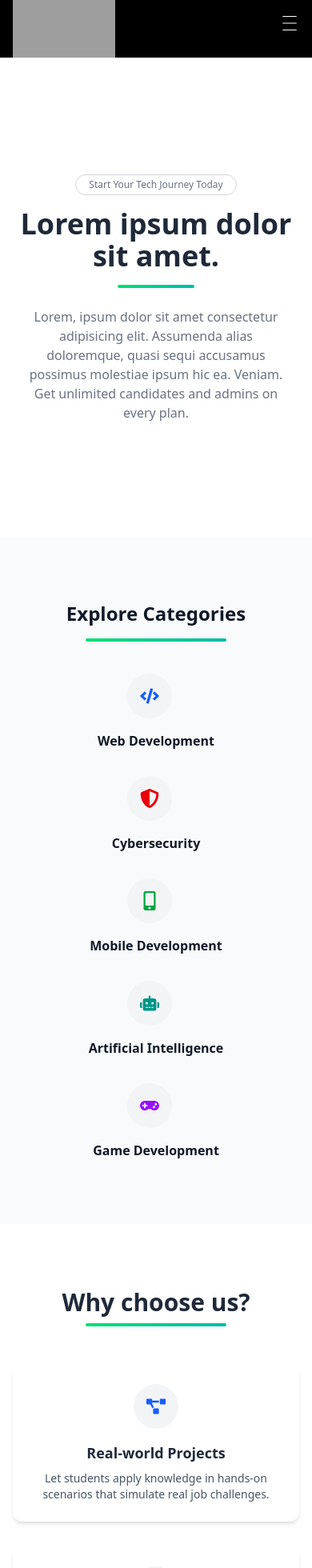
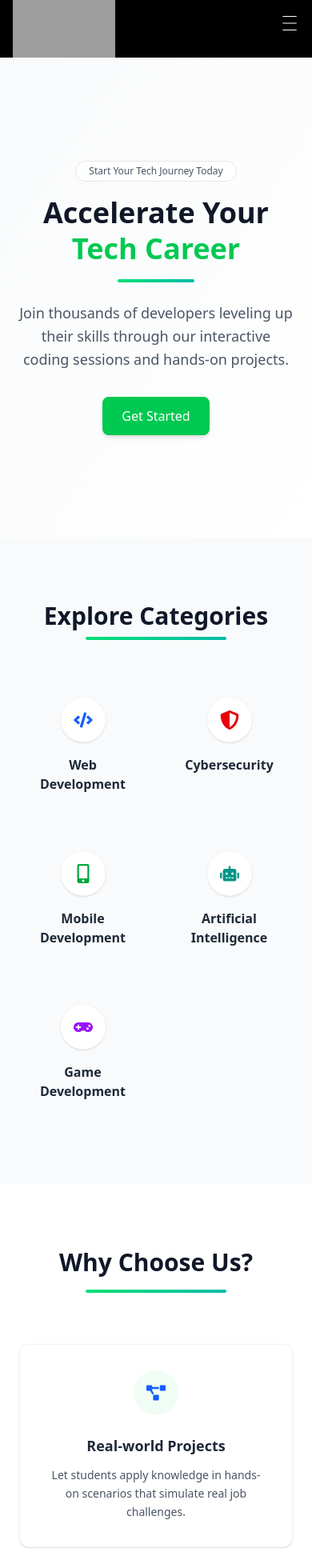
Before and after one commit to aboodtouq/techPractica, a React (Vite) app in the folder frontend/: page / in a window 390 px wide. Shown: the top 1960 px of the page at 80% size. Built offline with nearby package versions, Linux system fonts and the light colour scheme; grey boxes are pictures that could not be loaded.

Commit message:
some Edits

```diff
--- a/frontend/package.json
+++ b/frontend/package.json
@@ -15,6 +15,7 @@
     "@tailwindcss/vite": "^4.1.3",
     "@tanstack/react-query": "^5.74.4",
     "axios": "^1.8.4",
+    "framer-motion": "^12.9.2",
     "react": "^19.0.0",
     "react-dom": "^19.0.0",
     "react-hook-form": "^7.55.0",
--- a/frontend/src/api.ts
+++ b/frontend/src/api.ts
@@ -1,5 +1,3 @@
-// sessionApi.ts
-
 import { CookiesService, useAuthQuery } from "./imports.ts";
 
 export const token = CookiesService.get("UserToken");
--- a/frontend/src/components/ui/Buttom.tsx
+++ b/frontend/src/components/ui/Buttom.tsx
@@ -2,7 +2,7 @@ import { ButtonHTMLAttributes, ReactNode } from "react";
 
 interface IProps extends ButtonHTMLAttributes<HTMLButtonElement> {
   className?: string;
-  width?: "w-full" | " w-fit";
+  width?: "w-full" | "w-fit";
   children?: ReactNode;
 }
 const Button = ({ className, children, width = "w-full", ...Rest }: IProps) => {
--- a/frontend/src/pages/Home/Home.tsx
+++ b/frontend/src/pages/Home/Home.tsx
@@ -1,103 +1,162 @@
+import { motion } from "framer-motion";
 import { categories, features } from "../../data/data.ts";
+import { useNavigate } from "react-router-dom";
 
 const HomePage = () => {
+  const fadeIn = {
+    hidden: { opacity: 0, y: 20 },
+    visible: { opacity: 1, y: 0 },
+  };
+  const navegate = useNavigate();
   return (
-    <>
+    <div className="overflow-hidden">
       {/* HERO SECTION */}
-      <div className="relative overflow-hidden bg-white h-[600px] flex items-center justify-center px-6">
+      <section className="relative bg-gradient-to-br from-gray-50 to-white h-[600px] flex items-center justify-center px-6">
+        <div className="absolute inset-0 overflow-hidden">
           <img
             src="/src/assets/left-side.png"
-          alt="Left Tech Logos"
-          className="absolute left-0 top-0 h-full hidden lg:block"
+            alt="Tech Logos"
+            className="absolute left-0 top-0 h-full opacity-20 lg:opacity-100 object-cover hidden lg:block"
           />
           <img
             src="/src/assets/right-side.png"
-          alt="Right Tech Logos"
-          className="absolute right-0 top-0 h-full hidden lg:block"
+            alt="Tech Logos"
+            className="absolute right-0 top-0 h-full opacity-20 lg:opacity-100 object-cover hidden lg:block"
           />
+        </div>
 
-        <div className="text-center max-w-2xl z-10">
-          <div className="mb-4 inline-block rounded-full border border-gray-300 px-4 py-1 text-xs text-gray-500">
+        <motion.div
+          initial="hidden"
+          animate="visible"
+          variants={fadeIn}
+          transition={{ duration: 0.8 }}
+          className="text-center max-w-2xl z-10"
+        >
+          <motion.div
+            variants={fadeIn}
+            transition={{ delay: 0.2 }}
+            className="mb-4 inline-block rounded-full border border-gray-200 px-4 py-1 text-xs text-gray-600 bg-white/80 backdrop-blur-sm"
+          >
             Start Your Tech Journey Today
-          </div>
-          <h2 className="text-4xl font-bold text-center text-gray-800 mb-2">
-            Lorem ipsum dolor sit amet.{" "}
-          </h2>
-          <div className="w-24 h-1 bg-gradient-to-r from-green-400 to-teal-500 mx-auto mt-4 rounded-full"></div>
-          <p className="mt-6 text-gray-500">
-            Lorem, ipsum dolor sit amet consectetur adipisicing elit. Assumenda
-            alias doloremque, quasi sequi accusamus possimus molestiae ipsum hic
-            ea. Veniam. <br />
-            Get unlimited candidates and admins on every plan.
-          </p>
-          {/* <div className="mt-8 flex justify-center">
-            <input
-              type="email"
-              placeholder="Work email address"
-              className="px-4 py-3 w-64 border border-gray-300 rounded-l-lg focus:outline-none"
+          </motion.div>
+          <motion.h1
+            variants={fadeIn}
+            transition={{ delay: 0.3 }}
+            className="text-4xl md:text-5xl font-bold text-gray-900 mb-4 leading-tight"
+          >
+            Accelerate Your <span className="text-green-500">Tech Career</span>
+          </motion.h1>
+          <motion.div
+            variants={fadeIn}
+            transition={{ delay: 0.4 }}
+            className="w-24 h-1 bg-gradient-to-r from-green-400 to-teal-500 mx-auto rounded-full"
           />
-            <button className="bg-green-500 text-white px-6 py-3 rounded-r-lg hover:bg-green-600">
-              Start Trial
+          <motion.p
+            variants={fadeIn}
+            transition={{ delay: 0.5 }}
+            className="mt-6 text-gray-600 text-lg leading-relaxed"
+          >
+            Join thousands of developers leveling up their skills through our
+            interactive coding sessions and hands-on projects.
+          </motion.p>
+          <motion.div
+            variants={fadeIn}
+            transition={{ delay: 0.6 }}
+            className="mt-8"
+          >
+            <button
+              onClick={() => {
+                navegate("/Learn");
+              }}
+              className="bg-green-500 hover:bg-green-600 text-white font-medium px-6 py-3 rounded-lg shadow-md hover:shadow-lg transition-all duration-300"
+            >
+              Get Started
             </button>
-          </div> */}
-        </div>
-      </div>
+          </motion.div>
+        </motion.div>
+      </section>
+
       {/* CATEGORIES SECTION */}
       <section className="bg-gray-50 py-20">
-        <div className="max-w-7xl mx-auto px-4 sm:px-6 lg:px-8">
-          <h1 className="text-2xl sm:text-3xl font-bold leading-tight text-gray-900 text-center mb-4">
+        <div className="max-w-7xl mx-auto px-6 sm:px-8 lg:px-12">
+          <motion.div
+            initial={{ opacity: 0 }}
+            whileInView={{ opacity: 1 }}
+            viewport={{ once: true }}
+            transition={{ duration: 0.6 }}
+            className="text-center"
+          >
+            <h2 className="text-3xl md:text-4xl font-bold text-gray-900 mb-2">
               Explore Categories
-          </h1>
-          <div className="w-44 h-1 bg-gradient-to-r from-green-400 to-teal-500 mx-auto mb-10 rounded-full"></div>
-          <div className="grid grid-cols-1  sm:grid-cols-2 md:grid-cols-3 lg:grid-cols-5 gap-8 text-left max-w-5xl mx-auto">
+            </h2>
+            <div className="w-44 h-1 bg-gradient-to-r from-green-400 to-teal-500 mx-auto mb-12 rounded-full" />
+          </motion.div>
+
+          <div className="grid grid-cols-2 sm:grid-cols-3 md:grid-cols-4 lg:grid-cols-5 gap-6 max-w-6xl mx-auto">
             {categories.map(({ Icon, title, style }, idx) => (
-              <div
+              <motion.div
                 key={idx}
-                className="flex items-center flex-col space-x-4 space-y-4 justify-center"
+                initial="hidden"
+                whileInView="visible"
+                viewport={{ once: true, margin: "-50px" }}
+                variants={fadeIn}
+                transition={{ duration: 0.5, delay: idx * 0.1 }}
+                className="group flex flex-col items-center p-6 rounded-xl hover:bg-white hover:shadow-md transition-all duration-300 cursor-pointer"
               >
-                <div className="flex-shrink-0">
-                  <div className="bg-gray-100 p-4 rounded-full inline-flex items-center justify-center">
-                    {<Icon className={style} />}
+                <div className="bg-white p-4 rounded-full shadow-sm group-hover:shadow-md group-hover:bg-green-50 transition-all mb-4">
+                  <Icon className={`${style} text-xl`} />
                 </div>
-                </div>
-                <div className="flex items-center">
-                  <h3 className="text-base font-semibold text-gray-900">
+                <h3 className="text-base font-semibold text-gray-800 text-center">
                   {title}
                 </h3>
-                </div>
-              </div>
+              </motion.div>
             ))}
           </div>
         </div>
       </section>
+
       {/* FEATURES SECTION */}
-      <section className="bg-white py-20">
-        <h2 className="text-3xl font-bold text-center text-gray-800 mb-2">
-          Why choose us?
+      <section className="py-20 bg-white">
+        <div className="max-w-7xl mx-auto px-6 sm:px-8 lg:px-12">
+          <motion.div
+            initial={{ opacity: 0 }}
+            whileInView={{ opacity: 1 }}
+            viewport={{ once: true }}
+            transition={{ duration: 0.6 }}
+            className="text-center mb-16"
+          >
+            <h2 className="text-3xl md:text-4xl font-bold text-gray-900">
+              Why Choose Us?
             </h2>
-        <div className="w-44 h-1 bg-gradient-to-r from-green-400 to-teal-500 mx-auto mb-12 rounded-full"></div>
-        <div className="max-w-7xl mx-auto px-4 sm:px-6 lg:px-8">
-          <div className="grid grid-cols-1 sm:grid-cols-2 md:grid-cols-4 lg:grid-cols-4 gap-8 text-left max-w-5xl mx-auto">
+            <div className="w-44 h-1 bg-gradient-to-r from-green-400 to-teal-500 mx-auto mt-4 rounded-full" />
+          </motion.div>
+
+          <div className="grid grid-cols-1 sm:grid-cols-2 lg:grid-cols-4 gap-8">
             {features.map(({ Icon, title, description, style }, idx) => (
-              <div
+              <motion.div
                 key={idx}
-                className="group bg-white  rounded-xl shadow-md p-6 text-center hover:shadow-lg transition duration-300 hover:-translate-y-1"
+                initial="hidden"
+                whileInView="visible"
+                viewport={{ once: true, margin: "-50px" }}
+                variants={fadeIn}
+                transition={{ duration: 0.5, delay: idx * 0.1 }}
+                className="bg-white rounded-xl p-8 shadow-sm hover:shadow-lg transition-all duration-300 hover:-translate-y-2 border border-gray-100"
               >
-                <div className="mb-4 flex justify-center">
-                  <div className="bg-gray-100 p-4 rounded-full inline-flex items-center justify-center transition">
-                    {<Icon className={style} />}
+                <div className="bg-green-50 p-3 rounded-full w-14 h-14 flex items-center justify-center mb-6 mx-auto">
+                  <Icon className={`${style} text-xl`} />
                 </div>
-                </div>
-                <h3 className="text-lg font-semibold text-gray-800 transition">
+                <h3 className="text-lg font-semibold text-gray-800 text-center mb-3">
                   {title}
                 </h3>
-                <p className="text-sm text-gray-600 mt-2">{description}</p>
-              </div>
+                <p className="text-gray-600 text-center text-sm leading-relaxed">
+                  {description}
+                </p>
+              </motion.div>
             ))}
           </div>
         </div>
       </section>
-    </>
+    </div>
   );
 };
 
```
Also changed, not shown: frontend/src/components/CreateSessionForm.tsx (+20 -17 lines), frontend/src/components/EditFormSession.tsx (+22 -20 lines), frontend/src/components/ui/SessionCard.tsx (+21 -14 lines), frontend/src/components/ui/SessionCardUser.tsx (+18 -14 lines), frontend/src/interfaces.ts (+10 -1 lines), frontend/src/pages/Projects/Projects.tsx (+19 -16 lines), 1 other file (tests, documents, lock files or other folders). Lines whose indentation alone changed are shown as unchanged.
